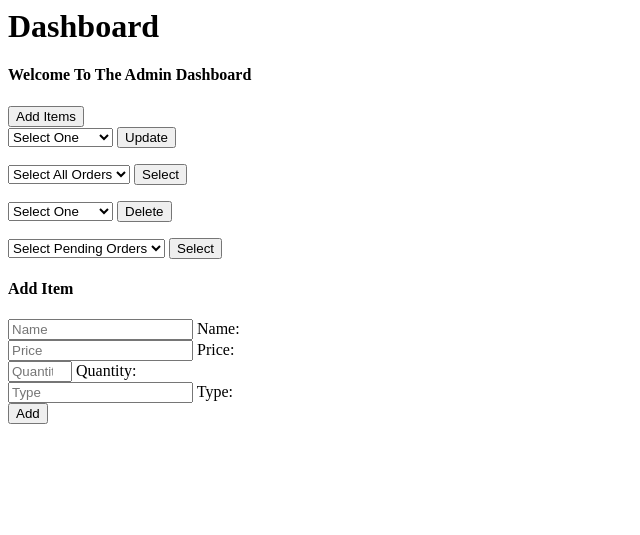
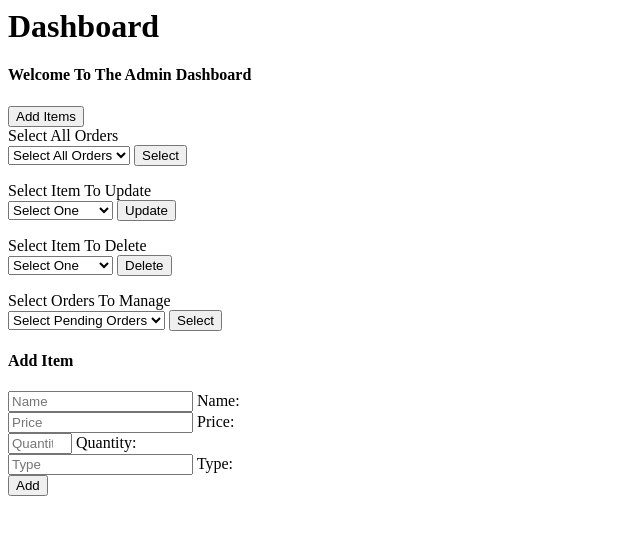
Before and after one commit to muneeb29/Online-Ordering-System, a CodeIgniter app: a page that uses application/views/dashboard.php in a window 1280 px wide. Shown: the top 535 px of the page, without its empty margins (0-640 px from the left). Run offline with CodeIgniter, Linux system fonts and the light colour scheme; data comes from the database, SQL or seed files in the repository; data that the repository does not hold is empty.

Commit message:
Updated Admin Dashboard

```diff
--- a/application/views/dashboard.php
+++ b/application/views/dashboard.php
@@ -5,6 +5,12 @@
 		>
 			<h1>Dashboard</h1>
 			<h4>Welcome To The Admin Dashboard</h4>
+		</div>
+
+		<div class="container bg-white text-center mb-2">
+
+			<h4 id="timeDate"></h4>
+
 		</div>
 
 
@@ -16,11 +22,32 @@
 			  </button>
 		</div>
 
+
+			<div class="row my-2">
+					<div class="col">
+							<form action="dashboard" method="POST">
+							<label for="ordName" class="mb-2">Select All Orders</label>
+							<div class="input-group mb-3">
+							<select class="form-select-sm" name="ordName">
+								<option disabled selected value="">Select All Orders</option>
+								 <?php
+								foreach($ord as $row)
+								{
+								  echo
+								  '<option value="'.$row->orderid.'">'.$row->orderid.'</option>';
+								}
+								?>
+								</select>
+								<input type="submit" name="orderName" value="Select" class="btn btn-primary">
+							</div>
+							</form>
+						</div>
 						<div class="col">
 							<div class="container mx-auto">
 								<div class="row">
 									<div class="col my-2">
 										<form action="dashboard" method="POST">
+										<label for="ordName" class="mb-2">Select Item To Update</label>
 										<div class="input-group mb-3">
 										<select class="form-select-sm" name="searchName">
 											<option disabled selected value="">Select One</option>
@@ -36,32 +63,19 @@
 										</div>
 										</form>
 									</div>
+
 									</div>
 								</div>
+							</div>
+						</div>
+
+
 					</div>
 
 				<div class="row">
 				<div class="col">
 				<form action="dashboard" method="POST">
-							<div class="input-group mb-3">
-							<select class="form-select-sm" name="ordName">
-								<option disabled selected value="">Select All Orders</option>
-								 <?php
-								foreach($ord as $row)
-								{
-								  echo
-								  '<option value="'.$row->orderid.'">'.$row->orderid.'</option>';
-								}
-								?>
-								</select>
-								<input type="submit" name="orderName" value="Select" class="btn btn-primary">
-							</div>
-							</form>
-						</div>
-					</div>
-
-				<div class="row">
-				<form action="dashboard" method="POST">
+					<label for="deleteItems" class="mb-2">Select Item To Delete</label>
 					<div class="input-group mb-3">
 					<select class="form-select-sm" name="deleteItems">
 						<option disabled selected value="">Select One</option>
@@ -76,13 +90,15 @@
 						<input type="submit" name="deleteName" value="Delete" class="btn btn-primary">
 					</div>
 					</form>
-
 					</div>
 
 
-
+			<div class="col">
+				<div class="container mx-auto">
 					<div class="row">
+						<div class="col my-2">
 				<form action="dashboard" method="POST">
+				<label for="orderedItems" class="mb-2">Select Orders To Manage</label>
 					<div class="input-group mb-3">
 					<select class="form-select-sm" name="orderedItems">
 						<option disabled selected value="">Select Pending Orders</option>
@@ -98,9 +114,13 @@
 					</div>
 					</form>
 			</div>
+
+		</div>
+	</div>
+</div>
 		</div>
 
-	</div>
+
 
 	<div class="collapse" id="addItem">
 		<div class="container">
@@ -184,6 +204,7 @@
 				'</div>',
 				'</div>',
 				'</div>',
+				'</div>',
 				'</div>';
 			  }
 
```
Also changed, not shown: application/scripts/ajax-functions.js (+13 -0 lines). Lines whose indentation alone changed are shown as unchanged.
